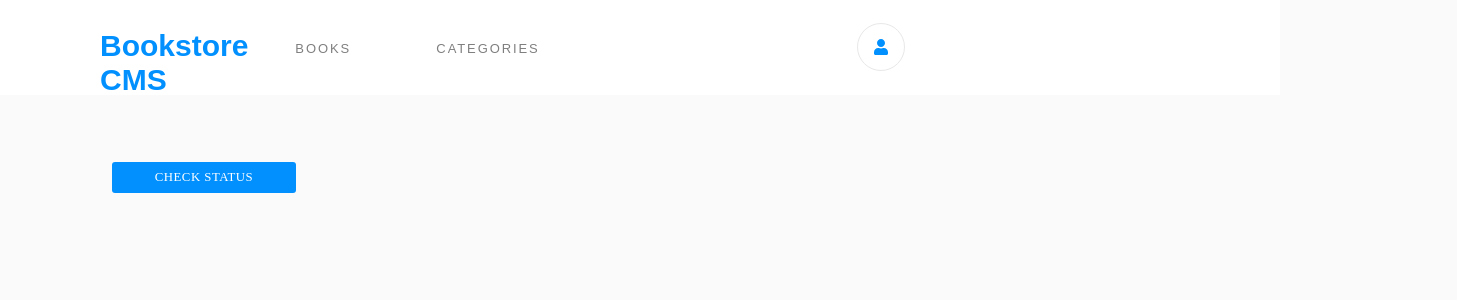
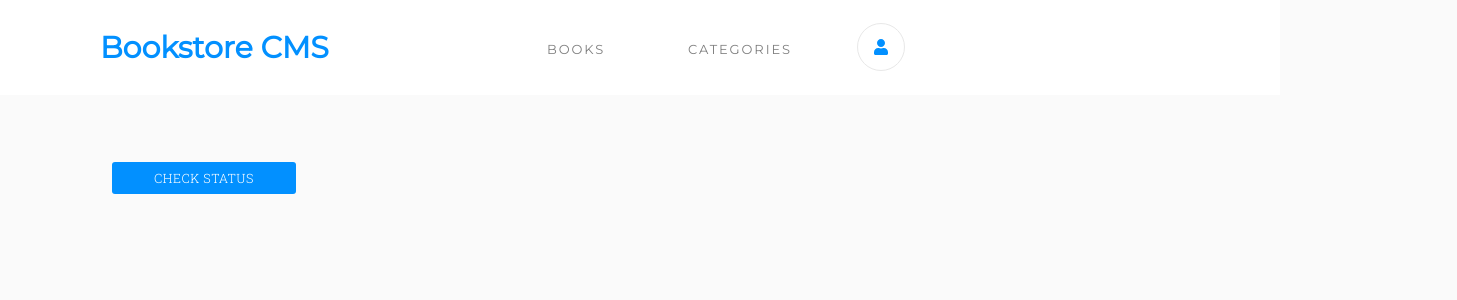
Before and after one commit to LokurasRlz/Bookstore, a React (Create React App) app: page /categories in a window 1280 px wide. Shown: the top 300 px of the page, 1457 px wide, since content can reach past the window. Built offline with nearby package versions, Linux system fonts and the light colour scheme; no server answers.

Commit message:
Fixed Logo and AddBtn width

```diff
--- a/src/index.css
+++ b/src/index.css
@@ -1,4 +1,4 @@
-@import url('https://fonts.googleapis.com/css2?family='Montserrat', sans-serif;&family=Roboto+Slab:wght@300&display=swap');
+@import url('https://fonts.googleapis.com/css2?family=Montserrat&family=Roboto+Slab:wght@300&display=swap');
 
 * {
   padding: 0;
@@ -42,7 +42,7 @@ body {
 }
 
 .logo {
-  width: 25rem;
+  min-width: 25rem;
   height: 2.313rem;
   margin: 0.375rem 2.938rem 0.125rem 0;
   font-family: 'Montserrat', sans-serif;
@@ -170,7 +170,7 @@ input::placeholder {
 
 .book__form-btn {
   border: none;
-  width: 11.5rem;
+  min-width: 11.5rem;
   height: 2.813rem;
   margin: 1.188rem 0 0 2.125rem;
   padding: 0.801rem 1.188rem 0.886rem 1.375rem;
```
